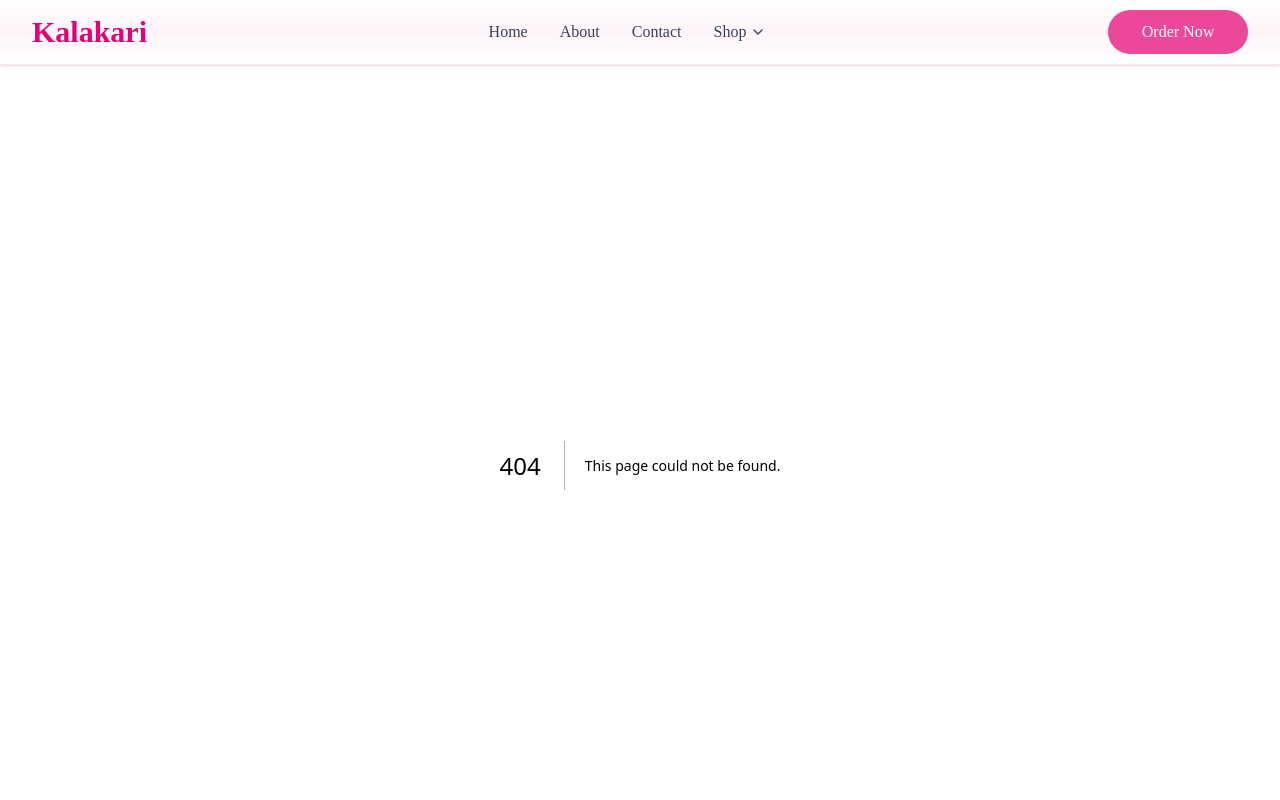
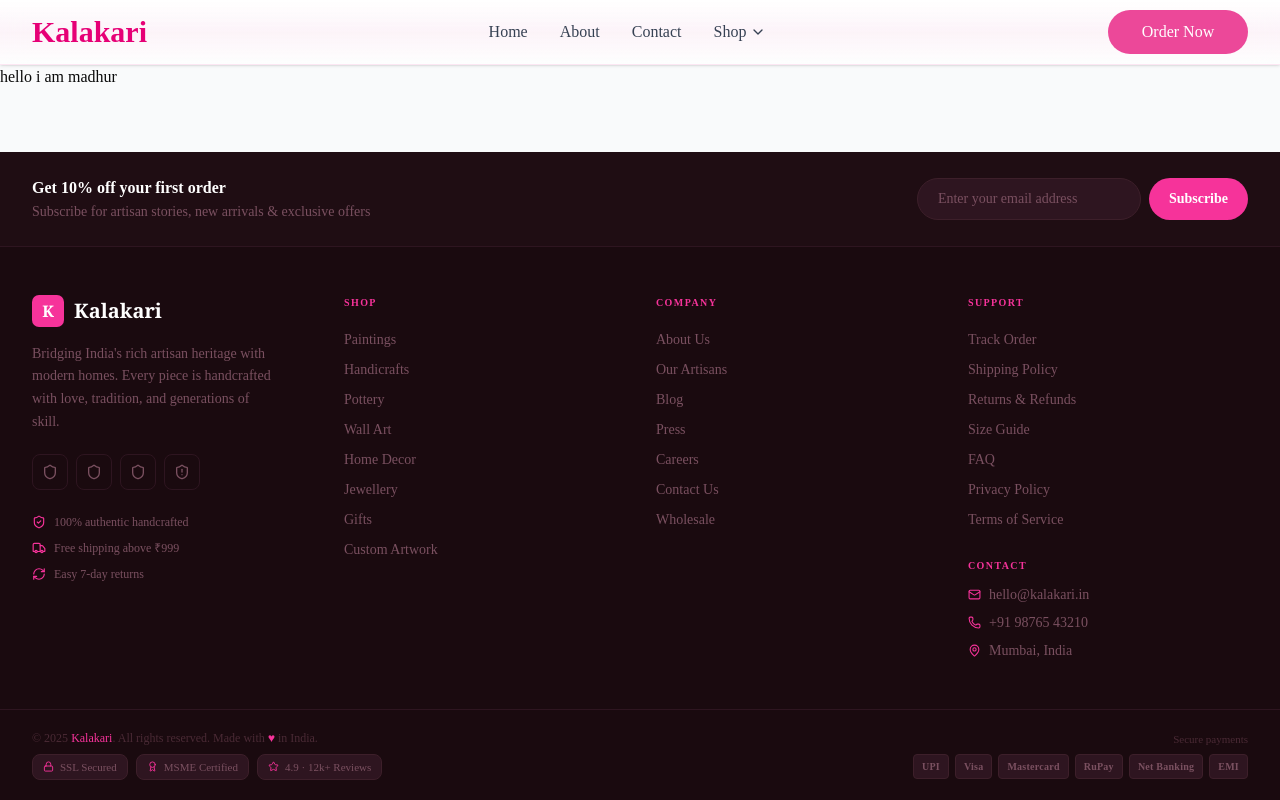
Before and after one commit to Madhurmehare27/Kalakari, a Next.js app in the folder my-app/: page /about in a window 1280 px wide. Before the commit this address had no page. Shown: the top 800 px of the page. Built offline with nearby package versions, Linux system fonts and the light colour scheme.

Commit message:
Ading about page

```diff
--- /dev/null
+++ b/my-app/app/about/page.tsx
@@ -0,0 +1,12 @@
+"use client"
+
+export default function About()
+{
+    return (
+
+        <>
+        <h1> hello i am madhur </h1>
+        </>
+
+    )
+}
--- a/my-app/app/contact/layout.tsx
+++ /dev/null
@@ -1,7 +0,0 @@
-function contactLayout({ children }: { children: React.ReactNode }) {
-    return (
-        <div className="p-4">
-            {children}
-        </div>
-    );
-}
```
